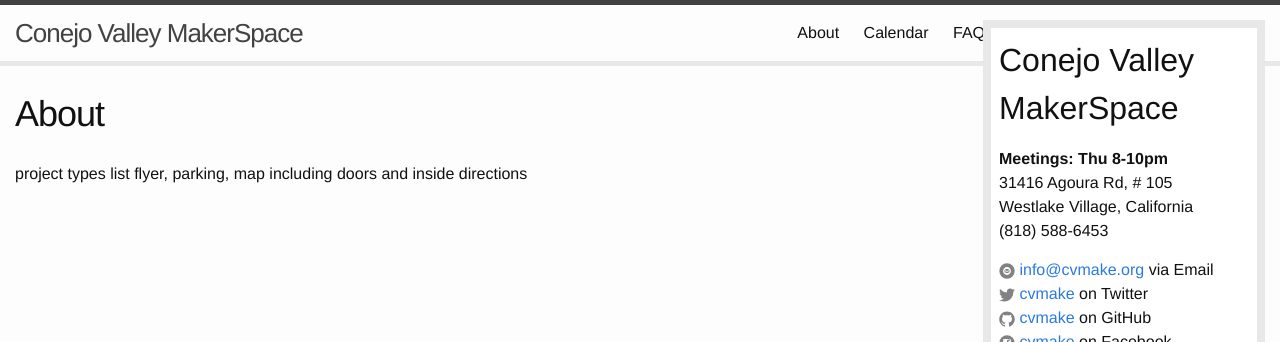
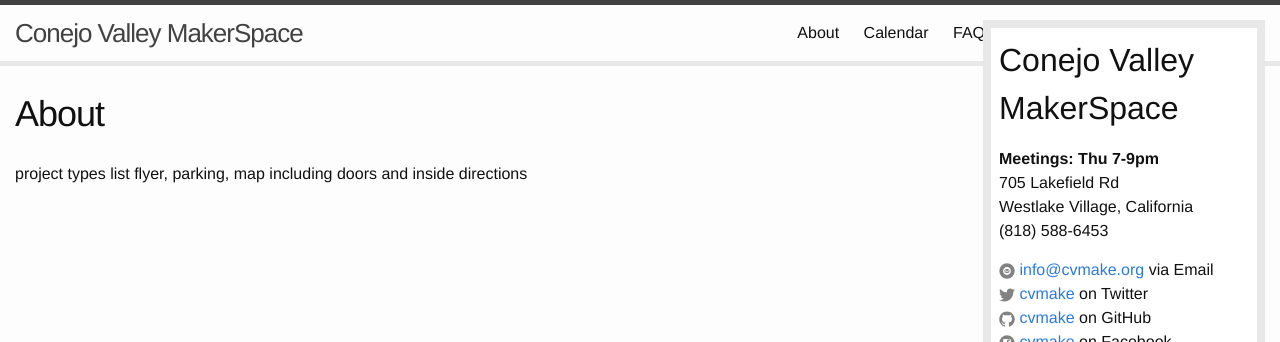
Before and after one commit to cvmake/cvmake.github.io, a Jekyll site: the page built from about.md, in a window 1280 px wide. Shown: the top 342 px of the page. Built offline with Jekyll 4.4.1, drawn with Linux system fonts in a browser that asks for light colours.

Commit message:
Update sidebar.html

```diff
--- a/_includes/sidebar.html
+++ b/_includes/sidebar.html
@@ -5,8 +5,8 @@
 <!-- TODO: someday donations -->
 
     <ul class="contact-list">
-      <li class="meeting">Meetings: Thu 8-10pm</li>
-      <li>31416 Agoura Rd, # 105<br>
+      <li class="meeting">Meetings: Thu 7-9pm</li>
+      <li>705 Lakefield Rd<br>
           Westlake Village, California</li>
       <li>(818) 588-6453</li>
     </ul>
```
